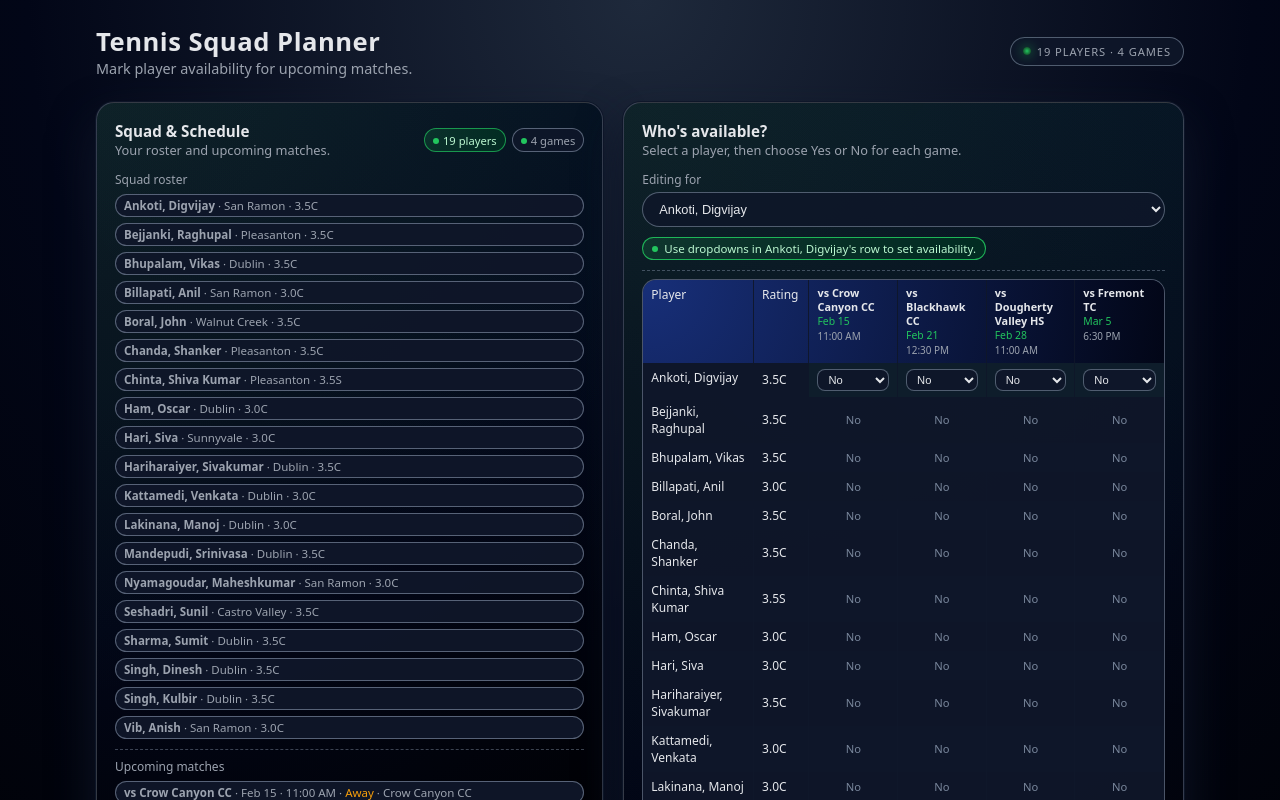
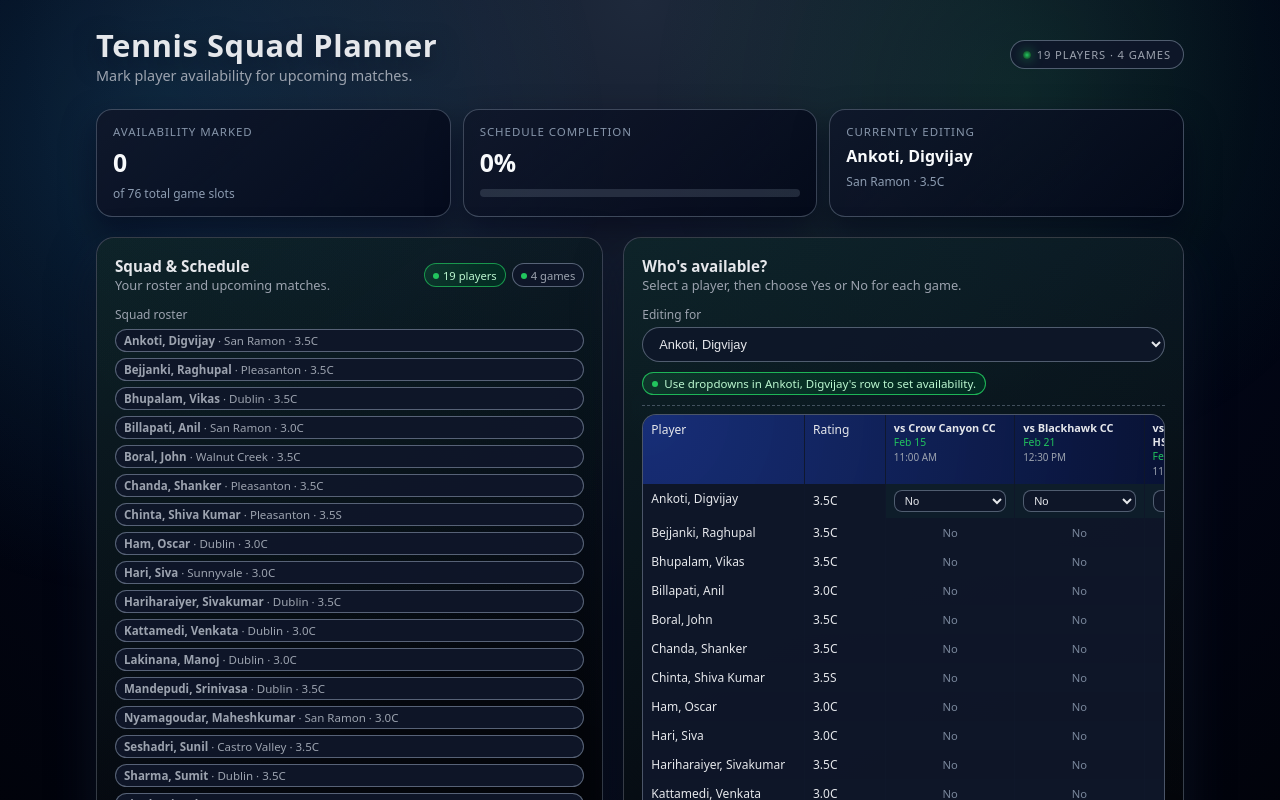
Before and after one commit to vbhupalam7/tennis-court-scheduler, a React (Vite) app: page / in a window 1280 px wide. Shown: the top 800 px of the page. Built offline with nearby package versions, Linux system fonts and the light colour scheme.

Commit message:
Polish planner UI with richer visual styling

```diff
--- a/src/App.tsx
+++ b/src/App.tsx
@@ -209,6 +209,9 @@ function App() {
     return sorted[0]?.count > 0 ? sorted[0] : null;
   }, [gameSummaries]);
 
+  const totalSlots = players.length * games.length;
+  const completionPct = Math.round((entries.length / totalSlots) * 100);
+
   const selectedPlayer = players.find((p) => p.id === selectedPlayerId) ?? players[0];
 
   return (
@@ -227,6 +230,28 @@ function App() {
           </span>
         </div>
       </header>
+
+      <section className="hero-metrics" aria-label="Planner highlights">
+        <article className="hero-metric-card">
+          <div className="hero-metric-label">Availability marked</div>
+          <div className="hero-metric-value">{entries.length}</div>
+          <div className="hero-metric-foot">of {totalSlots} total game slots</div>
+        </article>
+        <article className="hero-metric-card">
+          <div className="hero-metric-label">Schedule completion</div>
+          <div className="hero-metric-value">{completionPct}%</div>
+          <div className="hero-progress" role="presentation">
+            <span style={{ width: `${completionPct}%` }} />
+          </div>
+        </article>
+        <article className="hero-metric-card">
+          <div className="hero-metric-label">Currently editing</div>
+          <div className="hero-metric-value hero-metric-value-name">
+            {selectedPlayer?.name ?? "No player"}
+          </div>
+          <div className="hero-metric-foot">{selectedPlayer?.city} · {selectedPlayer?.rating}</div>
+        </article>
+      </section>
 
       <div className="layout-grid">
         <section className="card">
--- a/src/styles.css
+++ b/src/styles.css
@@ -1,5 +1,5 @@
 :root {
-  color-scheme: light dark;
+  color-scheme: dark;
   --bg: #050816;
   --bg-elevated: #0f172a;
   --accent: #22c55e;
@@ -25,12 +25,25 @@ body {
     "Segoe UI", sans-serif;
   background: radial-gradient(circle at top, #1e293b 0, #020617 45%, #000 100%);
   color: var(--text);
+  position: relative;
+}
+
+body::before {
+  content: "";
+  position: fixed;
+  inset: 0;
+  pointer-events: none;
+  background:
+    radial-gradient(circle at 12% 18%, rgba(56, 189, 248, 0.16), transparent 35%),
+    radial-gradient(circle at 80% 12%, rgba(34, 197, 94, 0.12), transparent 30%);
 }
 
 .app-shell {
   max-width: 1120px;
   margin: 0 auto;
   padding: 24px 16px 40px;
+  position: relative;
+  z-index: 1;
 }
 
 .app-header {
@@ -43,9 +56,10 @@ body {
 }
 
 .app-title {
-  font-size: 1.6rem;
-  font-weight: 650;
+  font-size: clamp(1.6rem, 2.4vw, 2rem);
+  font-weight: 700;
   letter-spacing: 0.02em;
+  text-shadow: 0 8px 24px rgba(15, 23, 42, 0.7);
 }
 
 .app-subtitle {
@@ -80,6 +94,68 @@ body {
   gap: 20px;
 }
 
+.hero-metrics {
+  display: grid;
+  grid-template-columns: repeat(1, minmax(0, 1fr));
+  gap: 12px;
+  margin-bottom: 20px;
+}
+
+@media (min-width: 700px) {
+  .hero-metrics {
+    grid-template-columns: repeat(3, minmax(0, 1fr));
+  }
+}
+
+.hero-metric-card {
+  border: 1px solid rgba(148, 163, 184, 0.38);
+  background: linear-gradient(140deg, rgba(15, 23, 42, 0.92), rgba(2, 6, 23, 0.8));
+  border-radius: 16px;
+  padding: 14px 16px;
+  box-shadow: 0 14px 32px rgba(2, 6, 23, 0.55);
+  backdrop-filter: blur(8px);
+}
+
+.hero-metric-label {
+  font-size: 0.72rem;
+  text-transform: uppercase;
+  letter-spacing: 0.08em;
+  color: rgba(148, 163, 184, 0.9);
+}
+
+.hero-metric-value {
+  margin-top: 6px;
+  font-size: 1.55rem;
+  font-weight: 700;
+  color: #f8fafc;
+}
+
+.hero-metric-value-name {
+  font-size: 1rem;
+}
+
+.hero-metric-foot {
+  margin-top: 6px;
+  font-size: 0.75rem;
+  color: rgba(148, 163, 184, 0.95);
+}
+
+.hero-progress {
+  margin-top: 10px;
+  width: 100%;
+  height: 8px;
+  border-radius: 999px;
+  overflow: hidden;
+  background: rgba(148, 163, 184, 0.2);
+}
+
+.hero-progress span {
+  display: block;
+  height: 100%;
+  background: linear-gradient(90deg, #34d399, #22c55e);
+  box-shadow: 0 0 12px rgba(34, 197, 94, 0.8);
+}
+
 @media (min-width: 900px) {
   .layout-grid {
     grid-template-columns: minmax(0, 0.95fr) minmax(0, 1.05fr);
@@ -88,13 +164,11 @@ body {
 }
 
 .card {
-  background: radial-gradient(circle at top left, #0b1220 0, #020617 55%, #000 100%);
+  background: linear-gradient(145deg, rgba(11, 18, 32, 0.95), rgba(0, 0, 0, 0.9));
   border-radius: 18px;
   padding: 18px 18px 16px;
   border: 1px solid rgba(148, 163, 184, 0.35);
-  box-shadow:
-    0 22px 45px rgba(15, 23, 42, 0.9),
-    0 0 0 1px rgba(15, 23, 42, 0.9);
+  box-shadow: 0 24px 45px rgba(15, 23, 42, 0.65);
   position: relative;
   overflow: hidden;
 }
@@ -106,7 +180,7 @@ body {
   background:
     radial-gradient(circle at 0 0, rgba(34, 197, 94, 0.14), transparent 55%),
     radial-gradient(circle at 100% 0, rgba(56, 189, 248, 0.08), transparent 50%);
-  opacity: 0.9;
+  opacity: 1;
   mix-blend-mode: screen;
   pointer-events: none;
 }
@@ -357,7 +431,7 @@ label {
   border-radius: 14px;
   border: 1px solid rgba(148, 163, 184, 0.45);
   background: rgba(15, 23, 42, 0.94);
-  overflow: hidden;
+  overflow-x: auto;
 }
 
 .availability-grid-header,
@@ -366,6 +440,7 @@ label {
   display: grid;
   grid-template-columns: minmax(0, 1fr) minmax(0, 0.5fr) repeat(4, minmax(0, 0.8fr));
   font-size: 0.75rem;
+  min-width: 760px;
 }
 
 .availability-grid-header {
@@ -386,6 +461,14 @@ label {
 
 .availability-grid-row:nth-child(even) {
   background: rgba(15, 23, 42, 0.9);
+}
+
+.availability-grid-row {
+  transition: background-color 0.16s ease;
+}
+
+.availability-grid-row:hover {
+  background: rgba(30, 41, 59, 0.9);
 }
 
 .availability-name {
```
